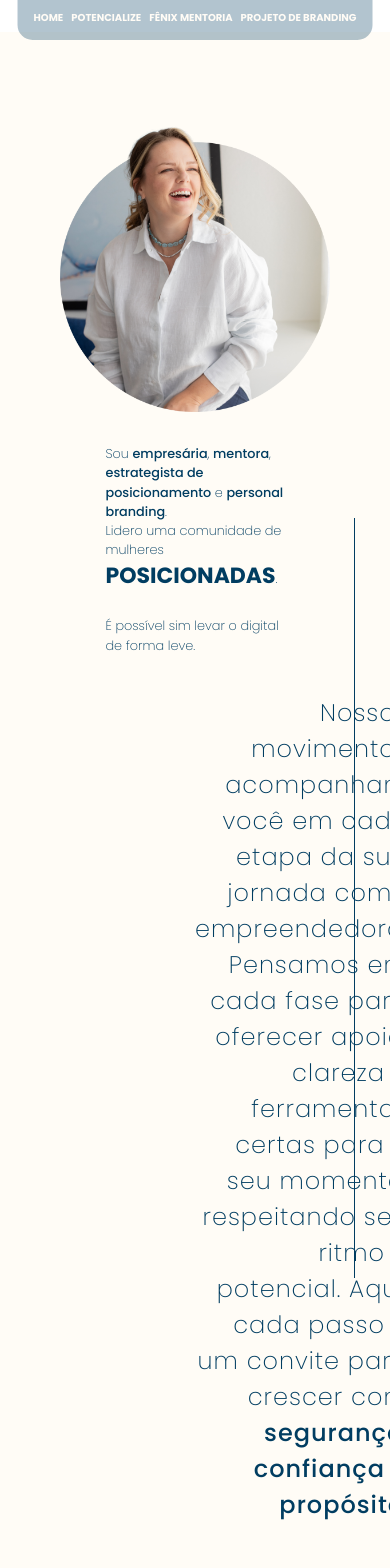
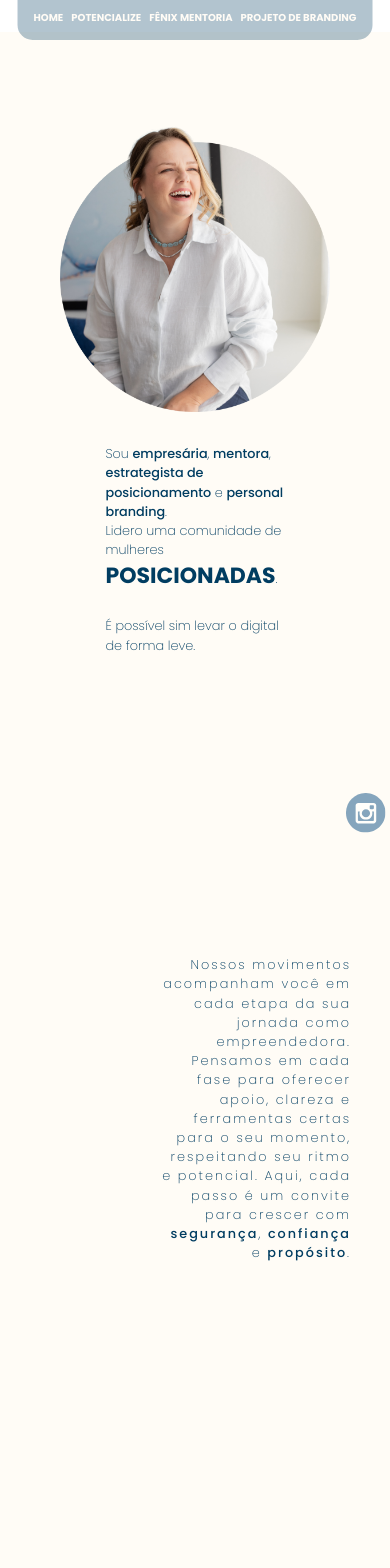
Before and after one commit to daniielsouz/Caroline-Bottamelli, a React (Vite) app in the folder client/: page / in a window 390 px wide. Shown: the top 1568 px of the page. Built offline with nearby package versions, Linux system fonts and the light colour scheme; no server answers.

Commit message:
Atualiza customizacao

```diff
--- a/client/src/Pages/About/index.module.css
+++ b/client/src/Pages/About/index.module.css
@@ -73,11 +73,11 @@
 
 .divLine {
   position: absolute;
-  top: -20%;
+  top: -30vh;
   right: 9%;
   background-color: var(--color-text-Carol);
   width: 1px;
-  height: 90%;
+  height: 100vh;
   color: var(--color-text-Carol);
 }
 .textIntro {
@@ -128,6 +128,17 @@
     width: 100%;
     max-width: 300px;
   }
+  .aboutIntro {
+    min-height: 70vh;
+    padding: 0 10% 0 40%;
+  }
+  .textIntro {
+    font-size: 1.1rem;
+    letter-spacing: 2px;
+  }
+  .divLine {
+    display: none;
+  }
 }
 
 @media (max-width: 500px) {
@@ -136,7 +147,8 @@
     margin-top: 2rem;
   }
   .aboutText h2,
-  .aboutText p {
+  .aboutText p,
+  .textIntro {
     font-size: 0.8rem;
   }
 }
--- a/client/src/Pages/Events/index.module.css
+++ b/client/src/Pages/Events/index.module.css
@@ -104,3 +104,20 @@
   letter-spacing: 2px;
   transition: 0.3s ease-in-out;
 }
+
+@media (max-width: 768px) {
+  .sectionEvents h3 {
+    font-size: 1.3rem;
+  }
+  .eventsCard {
+    padding: 1em;
+    max-width: 350px;
+    min-width: 250px;
+  }
+
+  .eventsCard h2,
+  .eventDescription,
+  .eventLink a {
+    font-size: 1rem;
+  }
+}
--- a/client/src/components/Header/index.jsx
+++ b/client/src/components/Header/index.jsx
@@ -111,6 +111,17 @@ export default function Header({ events }) {
           </li>
         </ul>
       </nav>
+      <a
+        className={style.linkInsta}
+        href="https://www.instagram.com/carolbottamelli?igsh=MTB3a2Z0ZWxsY2Vxaw=="
+        target="__blanc"
+      >
+        <img
+          src="img/icon-instagram.svg"
+          alt="Icone instagram"
+          title="Me acompanhe no instagram"
+        />
+      </a>
     </header>
   );
 }
--- a/client/src/components/Header/index.module.css
+++ b/client/src/components/Header/index.module.css
@@ -1,5 +1,7 @@
 .header {
   width: 100vw;
+  background-color: var(--background-color);
+  position: relative;
 }
 
 .navbar {
@@ -59,6 +61,21 @@
 .Branding {
   background-color: #ac848580;
 }
+.linkInsta {
+  position: fixed;
+  bottom: 1%;
+  right: 1%;
+  z-index: 2;
+  opacity: 50%;
+  transition: 0.3s ease-in-out;
+}
+
+.linkInsta img {
+  width: 40px;
+}
+.linkInsta:hover {
+  opacity: 100%;
+}
 
 @media (max-width: 768px) {
   .navbar {
```
Also changed, not shown: client/public/img/icon-instagram.svg (added).
